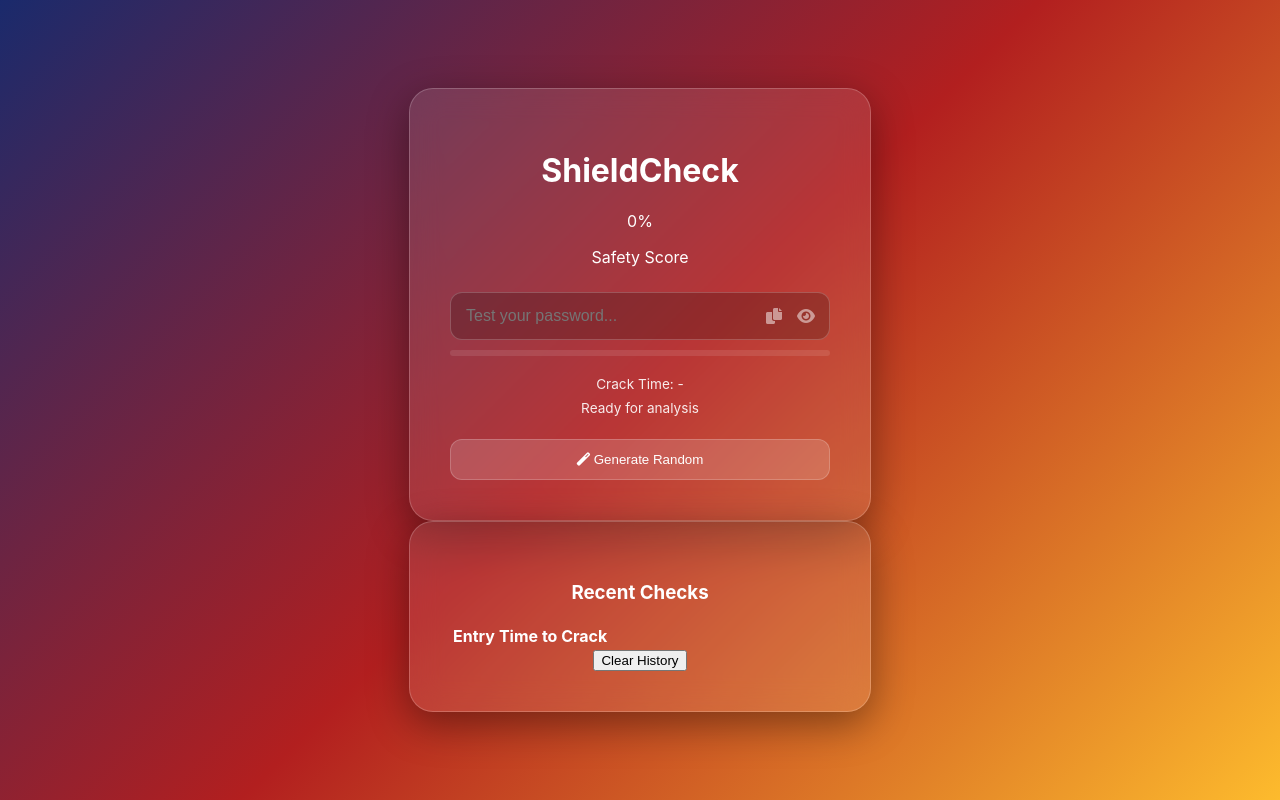
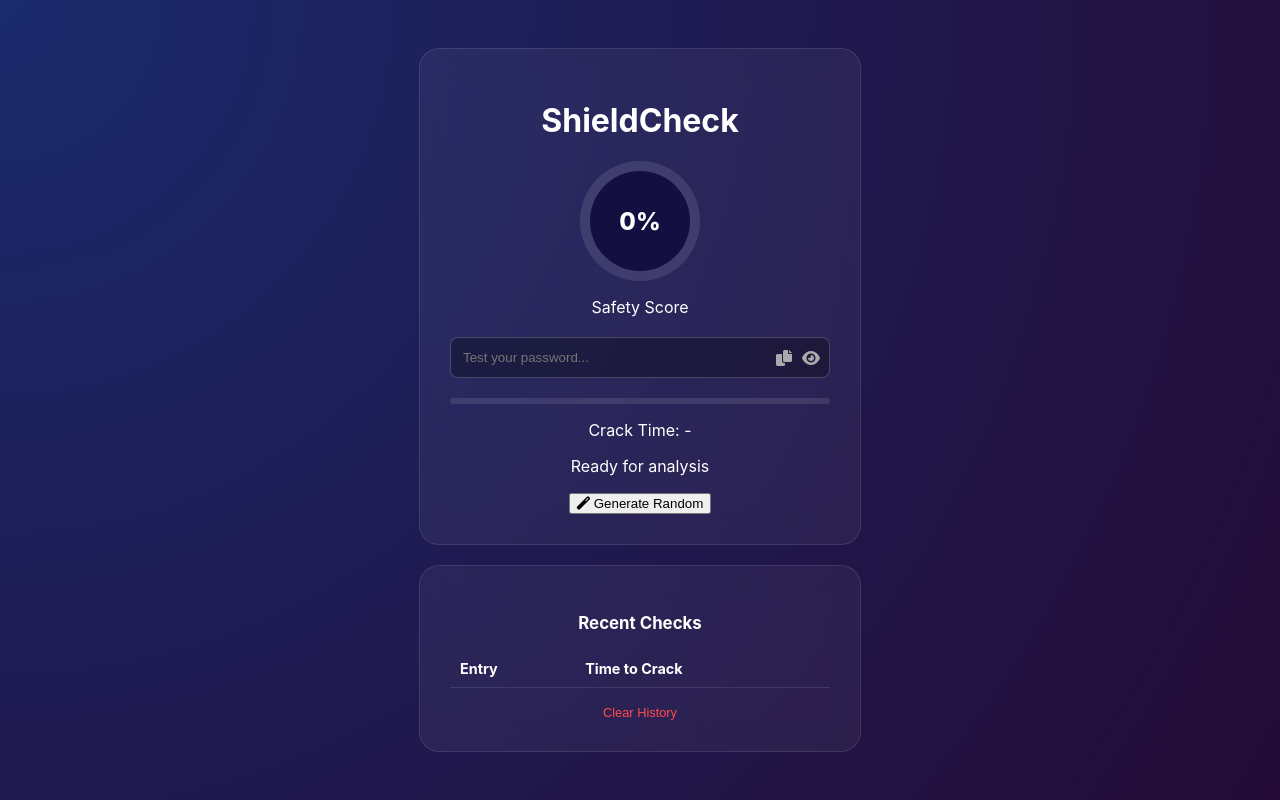
Before and after one commit to karthiksaianala07/Password-Strength-Analyser, a Flask app: page / in a window 1280 px wide. Run offline with Flask 3, Linux system fonts and the light colour scheme; lists and menus that the app fills with data are empty.

Commit message:
Update style.css

```diff
--- a/static/style.css
+++ b/static/style.css
@@ -1,85 +1,57 @@
 body {
-    background: linear-gradient(135deg, #1a2a6c, #b21f1f, #fdbb2d);
-    height: 100vh;
+    background: radial-gradient(circle at top left, #1a2a6c, #240b36);
+    min-height: 100vh;
     display: flex;
     justify-content: center;
     align-items: center;
     font-family: 'Inter', sans-serif;
+    color: white;
     margin: 0;
 }
 
+.container { display: flex; flex-direction: column; gap: 20px; align-items: center; }
+
 .glass-card {
-    background: rgba(255, 255, 255, 0.1);
+    background: rgba(255, 255, 255, 0.05);
     backdrop-filter: blur(15px);
-    border: 1px solid rgba(255, 255, 255, 0.2);
-    padding: 2.5rem;
-    border-radius: 24px;
+    border: 1px solid rgba(255, 255, 255, 0.1);
+    padding: 30px;
+    border-radius: 20px;
     width: 380px;
     text-align: center;
-    color: white;
-    box-shadow: 0 12px 40px rgba(0, 0, 0, 0.4);
 }
 
-.input-group {
+/* Gauge Styling */
+.score-container { margin-bottom: 20px; }
+.circular-progress {
     position: relative;
-    margin: 25px 0 10px 0;
+    height: 120px; width: 120px;
+    border-radius: 50%;
+    margin: 0 auto;
+    display: flex; align-items: center; justify-content: center;
+    background: conic-gradient(#ff4d4d 0deg, rgba(255,255,255,0.1) 0deg);
+}
+.circular-progress::before {
+    content: ""; position: absolute;
+    height: 100px; width: 100px;
+    border-radius: 50%; background: #130f40;
+}
+#percentage-text { position: relative; font-size: 1.5rem; font-weight: 800; }
+
+.input-group { position: relative; margin: 20px 0; }
+.input-group input {
+    width: 100%; padding: 12px; border-radius: 8px;
+    background: rgba(0,0,0,0.3); border: 1px solid rgba(255,255,255,0.2);
+    color: white; box-sizing: border-box;
 }
 
-.input-group input {
-    width: 100%;
-    padding: 14px 85px 14px 15px;
-    border-radius: 12px;
-    border: 1px solid rgba(255, 255, 255, 0.2);
-    background: rgba(0, 0, 0, 0.2);
-    color: white;
-    font-size: 1rem;
-    outline: none;
-    box-sizing: border-box;
-}
+.input-icons { position: absolute; right: 10px; top: 50%; transform: translateY(-50%); display: flex; gap: 10px; cursor: pointer; color: #aaa; }
 
-.input-icons {
-    position: absolute;
-    right: 15px;
-    top: 50%;
-    transform: translateY(-50%);
-    display: flex;
-    gap: 15px;
-}
+.meter-container { height: 6px; background: rgba(255,255,255,0.1); border-radius: 3px; overflow: hidden; }
+#strength-bar { height: 100%; width: 0; transition: 0.4s; }
 
-.input-icons i {
-    cursor: pointer;
-    color: rgba(255, 255, 255, 0.5);
-    transition: 0.2s;
-}
-
-.input-icons i:hover { color: #00ffcc; }
-
-.meter-container {
-    height: 6px;
-    background: rgba(255, 255, 255, 0.1);
-    border-radius: 10px;
-    margin-bottom: 20px;
-    overflow: hidden;
-}
-
-#strength-bar {
-    height: 100%;
-    width: 0%;
-    transition: width 0.5s cubic-bezier(0.175, 0.885, 0.32, 1.275), background-color 0.3s;
-}
-
-.stats p { font-size: 0.85rem; margin: 8px 0; opacity: 0.9; }
-
-.secondary-btn {
-    background: rgba(255, 255, 255, 0.15);
-    border: 1px solid rgba(255, 255, 255, 0.2);
-    color: white;
-    padding: 12px 20px;
-    border-radius: 12px;
-    cursor: pointer;
-    width: 100%;
-    margin-top: 15px;
-    transition: 0.3s;
-}
-
-.secondary-btn:hover { background: rgba(255, 255, 255, 0.25); }
+/* History Table */
+.history-card { font-size: 0.9rem; }
+table { width: 100%; border-collapse: collapse; margin: 15px 0; }
+th, td { text-align: left; padding: 10px; border-bottom: 1px solid rgba(255,255,255,0.1); }
+.text-btn { background: none; border: none; color: #ff4d4d; cursor: pointer; font-size: 0.8rem; }
```
